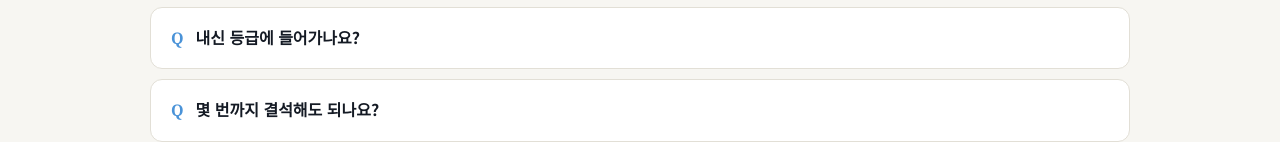
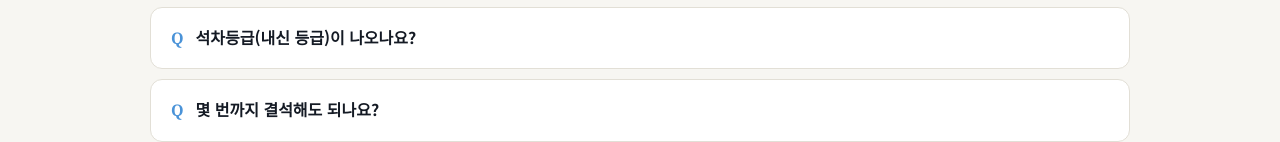
Before and after one commit to sin-nari/winter, a plain HTML site: page index.html in a window 1280 px wide. Shown: the part 9925-10067 px from the top of the page. Drawn offline with Linux system fonts and the light colour scheme; a web font is replaced by a local one.

Commit message:
FAQ 석차등급 질문·답변 수정(학생부 기재 지침 근거)
Co-Authored-By: Claude Opus 5.5 <noreply@anthropic.com>
Claude-Session: https://claude.ai/code/session_01UAY6Ek2YbkpLbFoUCrTYwn

```diff
--- a/index.html
+++ b/index.html
@@ -542,7 +542,7 @@ footer p+p{margin-top:6px}
     <details><summary>여러 강좌를 신청할 수 있나요?</summary><div class="a">아니요. 겨울 계절학기는 <b>1명이 1강좌</b>만 신청할 수 있습니다. 위의 수업 달력에서 일정을 확인한 뒤 한 강좌를 골라 신청하세요.</div></details>
     <details><summary>몇 학년이 신청할 수 있나요?</summary><div class="a">부천 관내 고등학교 <b>1·2학년</b>(2022 개정 교육과정 적용)이 대상입니다. 강좌별 대상 학년은 사이트의 <b>내 학년</b> 선택이나 학교에서 받은 가정통신문에서 확인하세요.</div></details>
     <details><summary>이 과목은 몇 학기 성적이 되나요?</summary><div class="a">겨울 계절학기 강좌는 <b>2026학년도 2학기</b>로 편성합니다. 그래서 2학기 공동교육과정·온라인학교 수강 과목과 합해 최대 2과목을 넘지 않아야 합니다.</div></details>
-    <details><summary>내신 등급에 들어가나요?</summary><div class="a">석차등급은 산출하지 않고 '·'으로 표시합니다. 성취도와 세부능력 및 특기사항은 기록됩니다. 교양 과목은 이수(P)로만 기록됩니다.</div></details>
+    <details><summary>석차등급(내신 등급)이 나오나요?</summary><div class="a">아니요. 공동교육과정으로 이수한 과목은 석차등급을 산출하지 않고, 학교생활기록부 석차등급 칸에 '·'로 표시됩니다. 대신 원점수/과목평균, 성취도(A~E), 성취도별 분포비율, 수강자수와 과목별 세부능력 및 특기사항이 기록됩니다. 교양 과목(교육의 이해, 보건, 인간과 심리, 인간과 철학)은 이수 여부(P)와 세부능력 및 특기사항만 기록됩니다.</div></details>
     <details><summary>몇 번까지 결석해도 되나요?</summary><div class="a">2학점(32차시)은 <b>22차시 이상</b>, 3학점(48차시)은 <b>32차시 이상</b> 출석해야 이수입니다. 결석은 2학점 10차시, 3학점 16차시까지입니다. 위의 출석 계산기로 확인할 수 있습니다.</div></details>
     <details><summary>정원이 차면 어떻게 되나요?</summary><div class="a">선착순으로 마감합니다. 신청 인원이 너무 적은 강좌는 폐강될 수 있으며, 그 경우 소속 학교를 통해 알려 드립니다.</div></details>
     <details><summary>오프라인 강좌는 어디로 가나요?</summary><div class="a">과목을 연 거점교로 직접 갑니다. 구체적인 교실과 준비물은 수강 확정 후 거점교가 안내합니다. 오가는 길의 안전에 유의해 주세요.</div></details>
```
